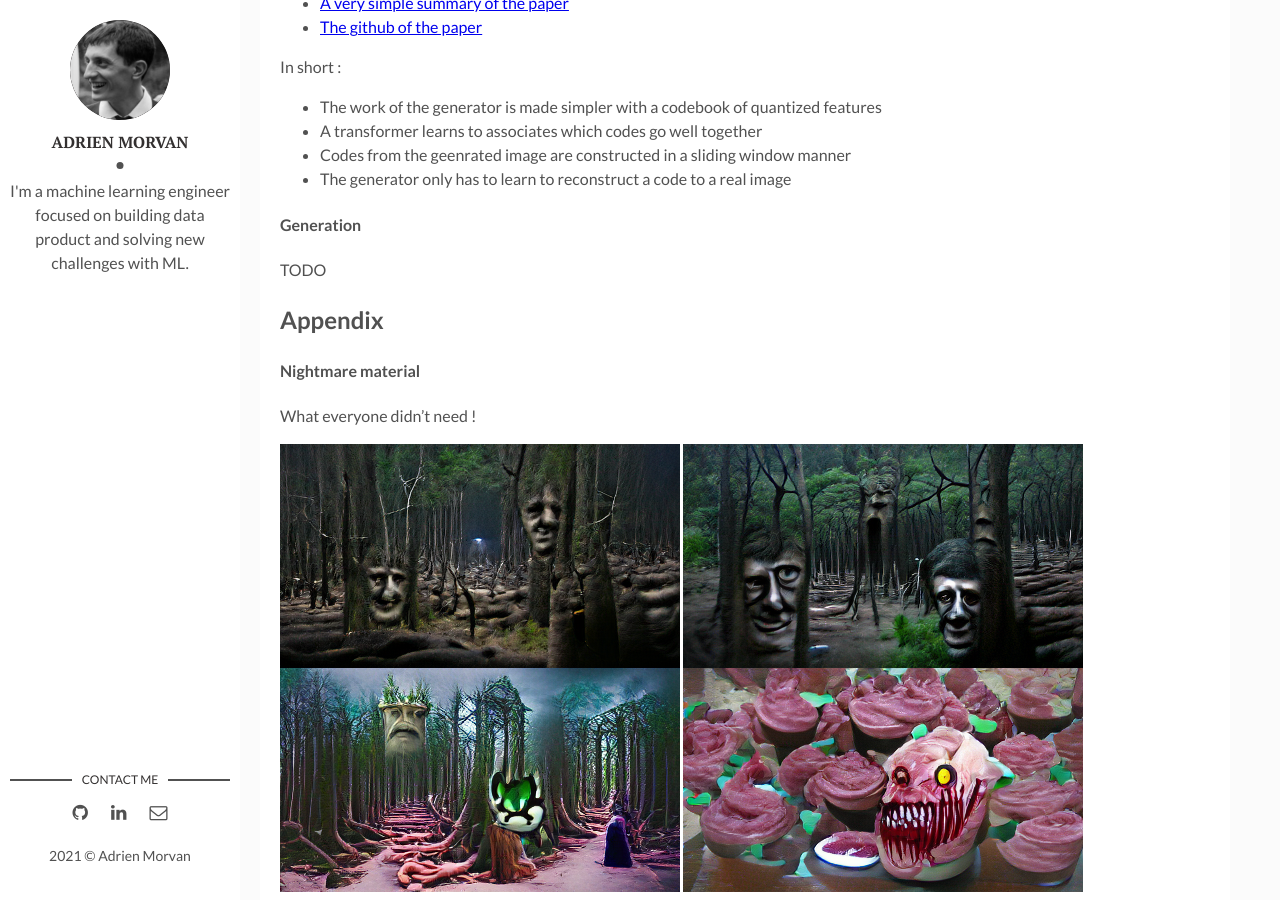
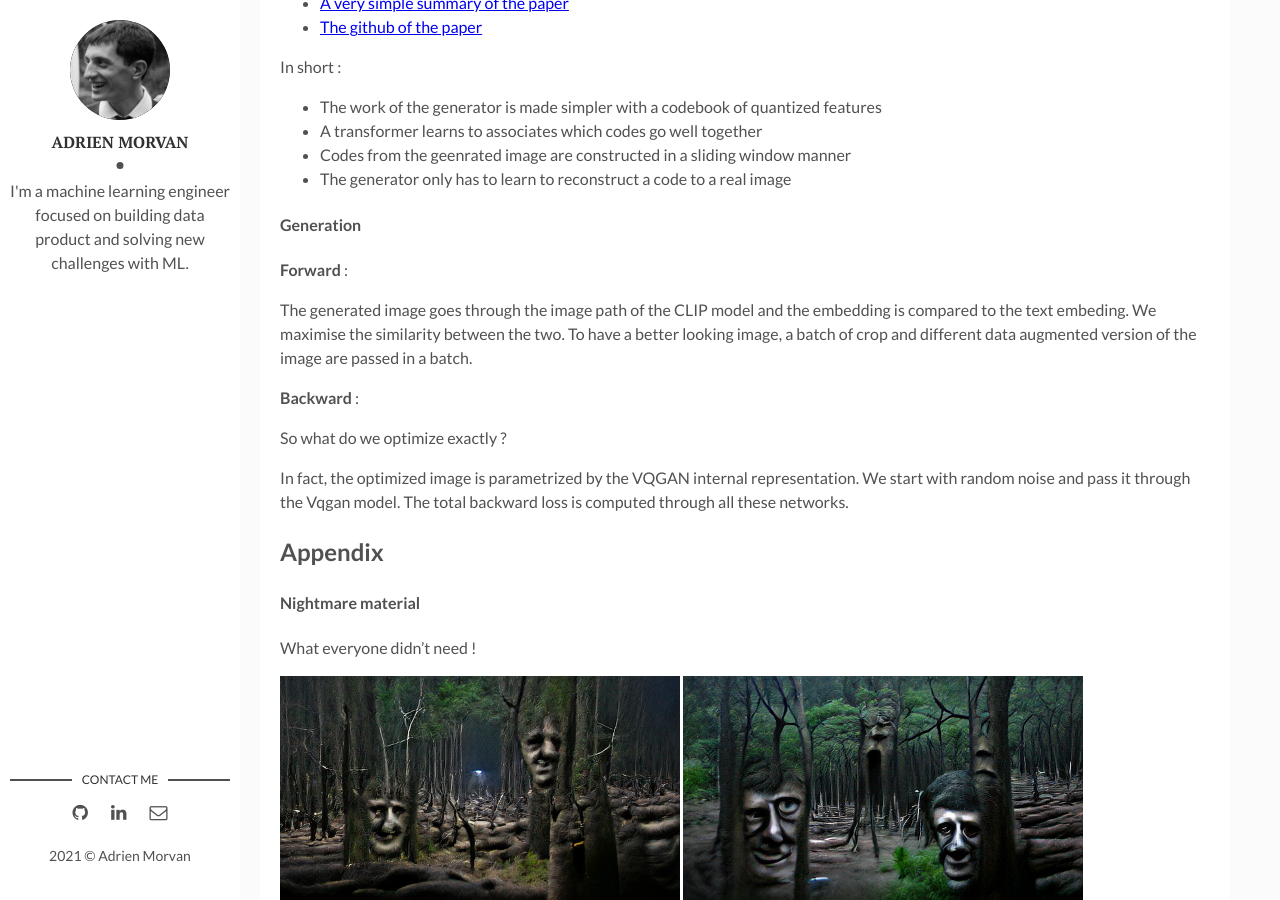
Before and after one commit to AdMoR/admor.github.io, a Jekyll site: the page built from _posts/2021-08-07-The VQGAN CLIP model.markdown, in a window 1280 px wide and 900 px high, scrolled down 4125 px. Built offline with Jekyll 4.4.1, drawn with Linux system fonts in a browser that asks for light colours; our own code applies the rules of GitHub Pages for plain Markdown files; comment, search, counter and statistics services are not loaded.

Commit message:
Correct some typos

```diff
--- a/_posts/2021-08-07-The VQGAN CLIP model.markdown
+++ b/_posts/2021-08-07-The VQGAN CLIP model.markdown
@@ -86,7 +86,19 @@ In short :
 
 #### Generation
 
-TODO
+**Forward** :
+
+The generated image goes through the image path of the CLIP model and the embedding is compared to the text embeding.
+We maximise the similarity between the two.
+To have a better looking image, a batch of crop and different data augmented version of the image are passed in a batch.
+
+**Backward** :
+
+So what do we optimize exactly ?
+
+In fact, the optimized image is parametrized by the VQGAN internal representation.
+We start with random noise and pass it through the Vqgan model.
+The total backward loss is computed through all these networks.
 
 
 
```
Also changed, not shown: _posts/2021-06-01-Find your online clone.markdown (+7 -3 lines).
